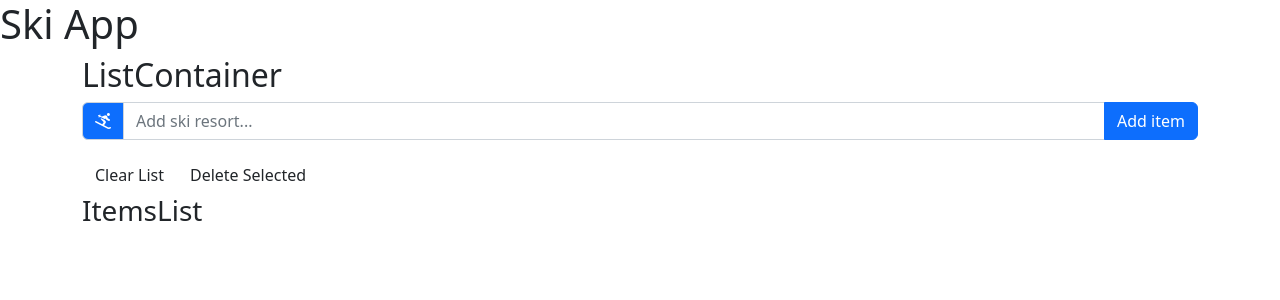
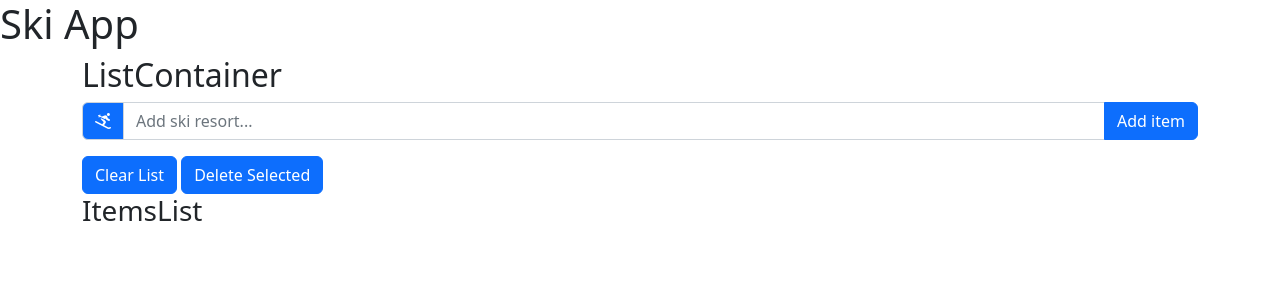
Before and after one commit to halevans/Ski-Map-App, a React (Create React App) app: page / in a window 1280 px wide. Shown: the top 300 px of the page. Built offline with nearby package versions, Linux system fonts and the light colour scheme.

Commit message:
change styling of ItemsList

```diff
--- a/src/ItemsList.js
+++ b/src/ItemsList.js
@@ -1,5 +1,5 @@
 import React, { Component } from "react";
-import { ListGroup } from "react-bootstrap";
+import { Button, ListGroup } from "react-bootstrap";
 import ListItem from "./ListItem";
 
 class ItemsList extends Component {
@@ -17,20 +17,12 @@ class ItemsList extends Component {
 
         return(
             <>
-                <button
-                    type="button"
-                    className="btn"
-                    onClick={this.props.clearList}
-                >
+                <Button onClick={this.props.clearList}>
                     Clear List
-                </button>
-                <button
-                    type="button"
-                    className="btn"
-                    onClick={this.props.deleteSelected}
-                >
+                </Button>{' '}
+                <Button onClick={this.props.deleteSelected}>
                     Delete Selected
-                </button>
+                </Button>{' '}
                 <h3>ItemsList</h3>
                 <ListGroup>
                     {allItems}
```
